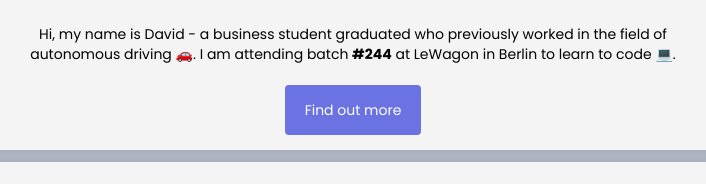
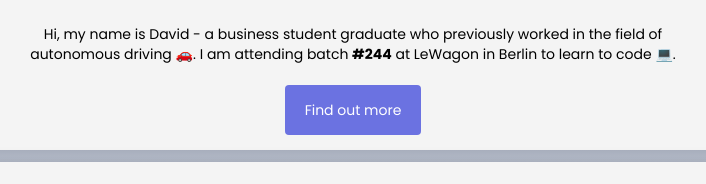
Before and after one commit to davidfriedl/profile, a plain HTML site: page index.html in a window 1280 px wide. Shown: the part 433-617 px from the top of the page, 205-911 px from the left. Drawn offline with Linux system fonts and the light colour scheme.

Commit message:
Improved profile.

```diff
--- a/index.html
+++ b/index.html
@@ -34,7 +34,7 @@
   <div class="card-white" id="top">
     <h1>What's up? I am David 🐵</h1>
     <img src="/images/david_friedl_profile_picture.JPG" alt="David Friedl profile picture"class="image-circle">
-    <p>Hi, my name is David - a business student graduated who previously worked in the field of autonomous driving 🚗. I am attending batch <strong>#244</strong> at LeWagon in Berlin to learn to code 💻. </p>
+    <p>Hi, my name is David - a business student graduate who previously worked in the field of autonomous driving 🚗. I am attending batch <strong>#244</strong> at LeWagon in Berlin to learn to code 💻. </p>
       <a href="https://www.lewagon.com/de" class="btn-blue">Find out more</a>
   </div>
 
@@ -62,5 +62,6 @@
     </ul>
   </div>
 </div>
+<script> </script>
 </body>
 </html>
```
